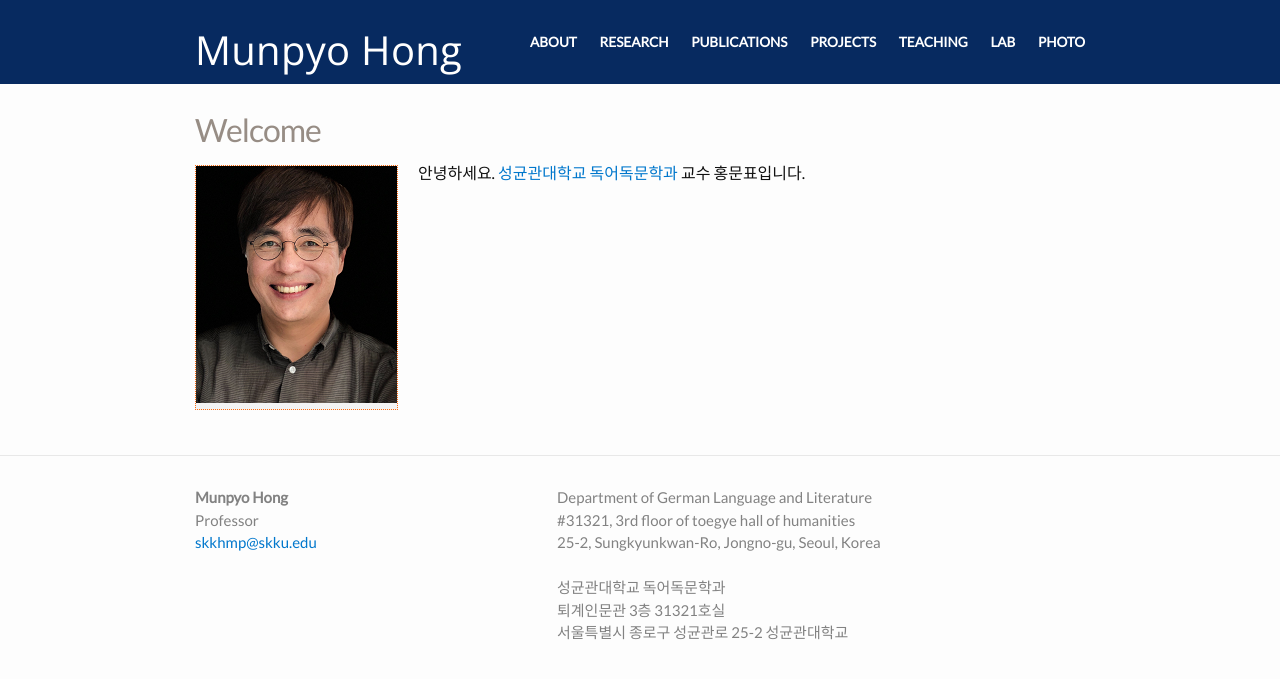
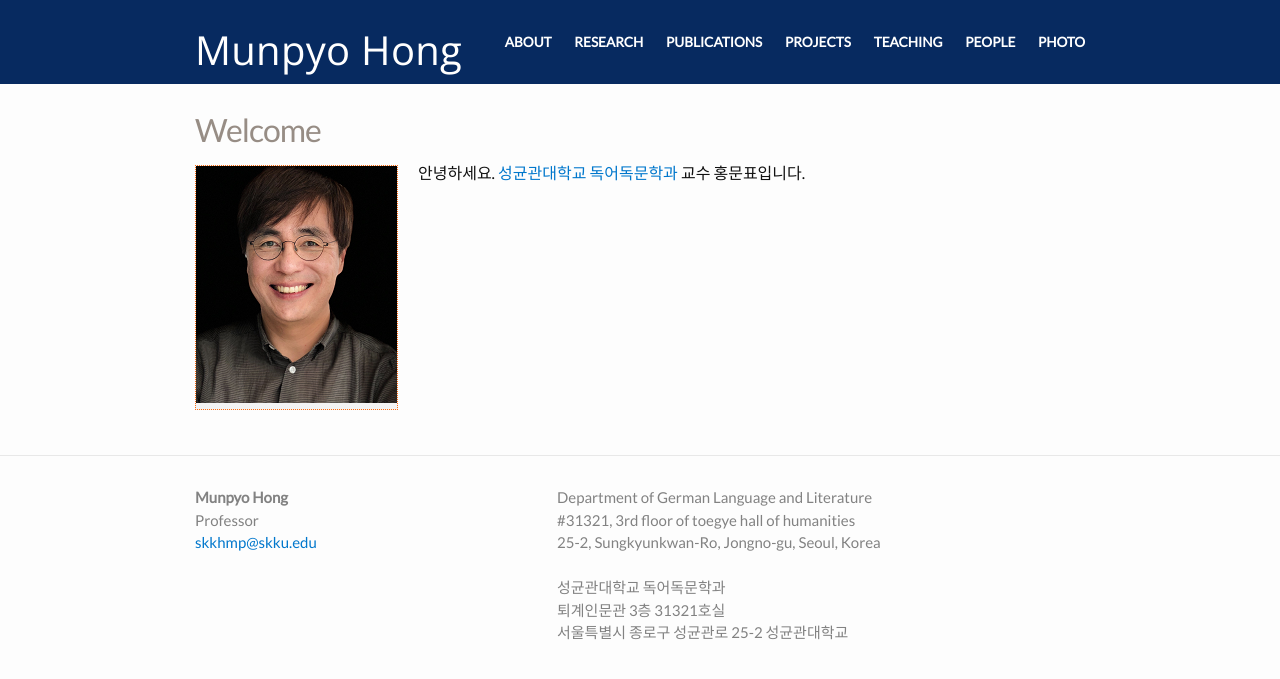
Before and after one commit to skkhmp/skkhmp.github.io, a Jekyll site: the page built from index.html, in a window 1280 px wide. Shown: the top 679 px of the page. Built offline with Jekyll 4.4.1, drawn with Linux system fonts in a browser that asks for light colours; some web fonts are replaced.

Commit message:
Update menu.yml

```diff
--- a/_data/menu.yml
+++ b/_data/menu.yml
@@ -13,8 +13,8 @@
 - title: "Teaching"
   href: "/teaching/"
 
-- title: "Lab"
-  href: "/lab/"
+- title: "People"
+  href: "/people/"
 
 - title: "Photo"
   href: "/photo/"
```
